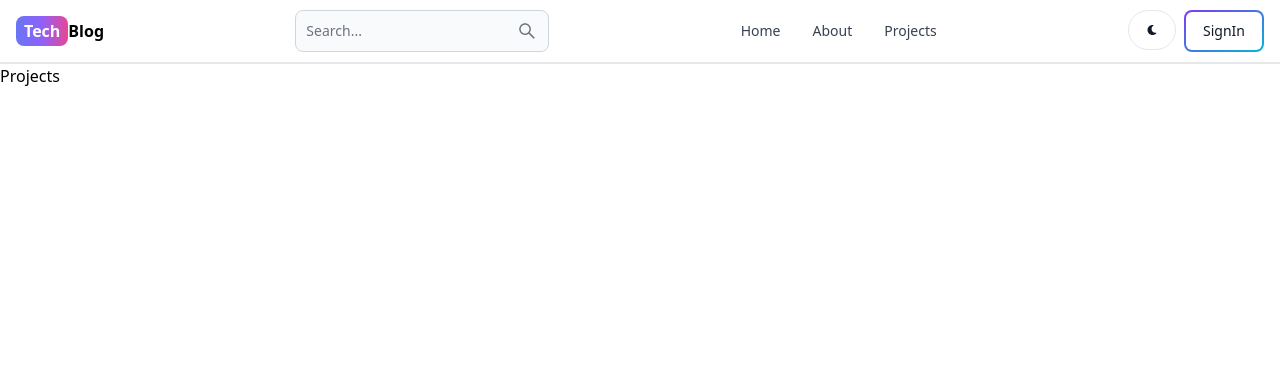
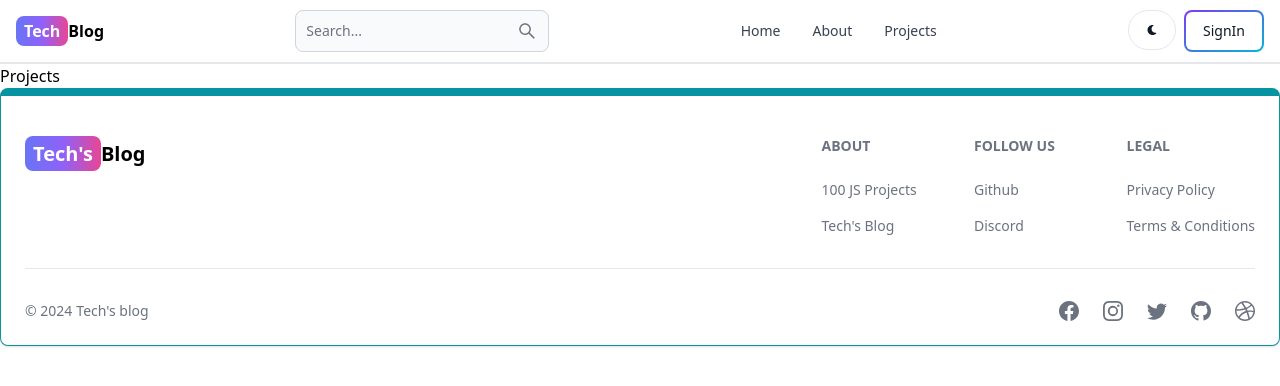
Before and after one commit to AlbertCEO/techblog, a React (Vite) app in the folder Client/: page /Projects in a window 1280 px wide. Shown: the top 386 px of the page. Built offline with nearby package versions, Linux system fonts and the light colour scheme.

Commit message:
Creating the Footer Component Page

```diff
--- a/Client/src/App.jsx
+++ b/Client/src/App.jsx
@@ -7,6 +7,7 @@
 import SignUp from './Pages/SignUp'
 import Projects from './Pages/Projects'
 import Header from './components/Header'
+import Footer from './components/Footer'
 
 
 export default function App() {
@@ -21,6 +22,7 @@
       <Route path="/SignUp" element={<SignUp />} />
       <Route path="/Projects" element={<Projects />} />
     </Routes>
+    <Footer />
    </BrowserRouter>
   )
 }
--- /dev/null
+++ b/Client/src/components/Footer.jsx
@@ -0,0 +1,82 @@
+import { Footer } from 'flowbite-react';
+import { Link } from 'react-router-dom';
+import { BsFacebook, BsInstagram, BsTwitter, BsGithub, BsDribbble } from 'react-icons/bs';
+
+export default function FooterCom() {
+  return (
+    <Footer container className='border border-t-8 border-teal-500'>
+      <div className='w-full max-w-7xl mx-auto'>
+        <div className='grid w-full justify-between sm:flex md:grid-cols-1'>
+          <div className='mt-5'>
+            <Link
+              to='/'
+              className='self-center whitespace-nowrap text-lg sm:text-xl font-semibold dark:text-white'
+            >
+              <span className='px-2 py-1 bg-gradient-to-r from-indigo-500 via-purple-500 to-pink-500 rounded-lg text-white'>
+                Tech's
+              </span>
+              Blog
+            </Link>
+          </div>
+          <div className='grid grid-cols-2 gap-8 mt-4 sm:grid-cols-3 sm:gap-6'>
+            <div>
+              <Footer.Title title='About' />
+              <Footer.LinkGroup col>
+                <Footer.Link
+                  href='https://www.100jsprojects.com'
+                  target='_blank'
+                  rel='noopener noreferrer'
+                >
+                  100 JS Projects
+                </Footer.Link>
+                <Footer.Link
+                  href='/about'
+                  target='_blank'
+                  rel='noopener noreferrer'
+                >
+                  Tech's Blog
+                </Footer.Link>
+              </Footer.LinkGroup>
+            </div>
+            <div>
+              <Footer.Title title='Follow us' />
+              <Footer.LinkGroup col>
+                <Footer.Link
+                  href='#'
+                  target='_blank'
+                  rel='noopener noreferrer'
+                >
+                  Github
+                </Footer.Link>
+                <Footer.Link href='#'>Discord</Footer.Link>
+              </Footer.LinkGroup>
+            </div>
+            <div>
+              <Footer.Title title='Legal' />
+              <Footer.LinkGroup col>
+                <Footer.Link href='#'>Privacy Policy</Footer.Link>
+                <Footer.Link href='#'>Terms &amp; Conditions</Footer.Link>
+              </Footer.LinkGroup>
+            </div>
+          </div>
+        </div>
+        <Footer.Divider />
+        <div className='w-full sm:flex sm:items-center sm:justify-between'>
+          <Footer.Copyright
+            href='#'
+            by="Tech's blog"
+            year={new Date().getFullYear()}
+          />
+          <div className="flex gap-6 sm:mt-0 mt-4 sm:justify-center">
+            <Footer.Icon href='#' icon={BsFacebook}/>
+            <Footer.Icon href='#' icon={BsInstagram}/>
+            <Footer.Icon href='#' icon={BsTwitter}/>
+            <Footer.Icon href='#' icon={BsGithub}/>
+            <Footer.Icon href='#' icon={BsDribbble}/>
+
+          </div>
+        </div>
+      </div>
+    </Footer>
+  );
+}
```
